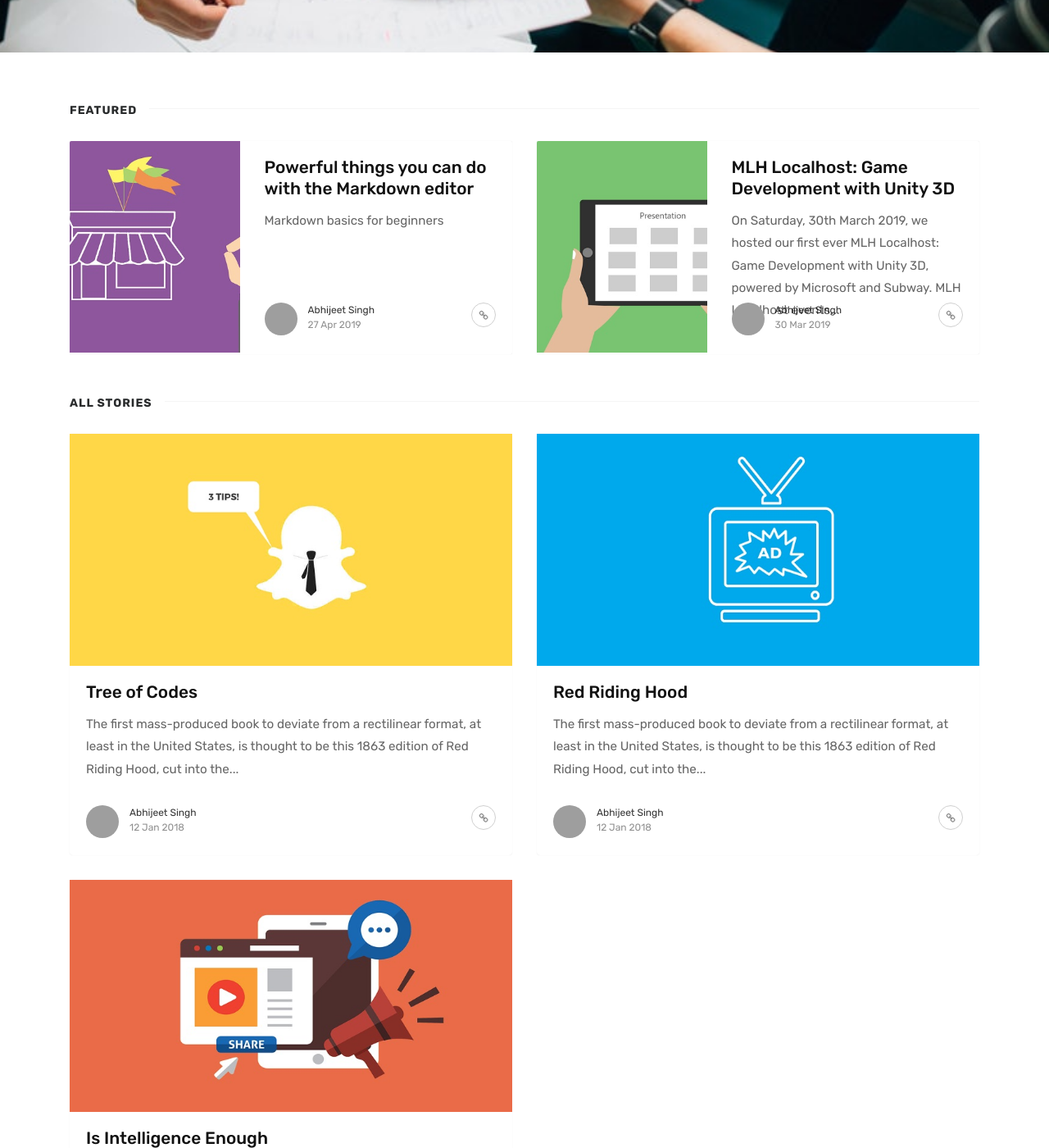
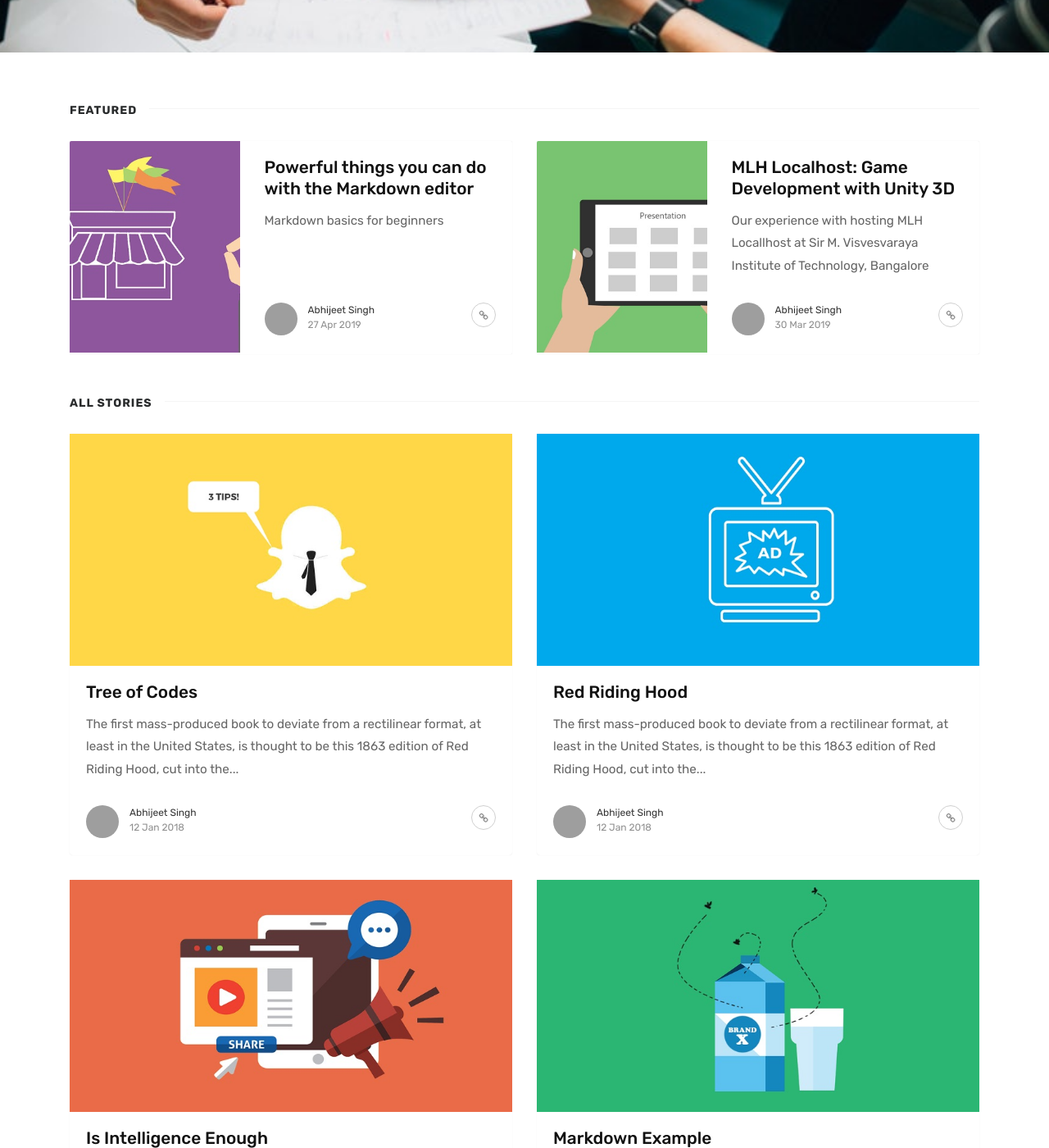
Before and after one commit to glugmvit/glugmvit.github.io, a Jekyll site: the page built from index.html, in a window 1280 px wide and 1400 px high, scrolled down 632 px. Shown: the whole window at 82% size. Built offline with Jekyll 4.4.1, drawn with Linux system fonts in a browser that asks for light colours; the list of posts is cut into pages by our own code; some of the changed text lies outside the part shown; grey boxes are pictures that could not be loaded.

Commit message:
Add excerpt

```diff
--- a/_config.yml
+++ b/_config.yml
@@ -52,4 +52,4 @@
 
 # Output
 permalink: /:title/
-paginate: 5
+paginate: 6
--- a/_posts/2019-03-30-localhost-unity.md
+++ b/_posts/2019-03-30-localhost-unity.md
@@ -5,6 +5,7 @@
 categories: [ Unity, Windows, C# ]
 image: assets/images/1.jpg
 featured: true
+excerpt: Our experience with hosting MLH Locallhost at Sir M. Visvesvaraya Institute of Technology, Bangalore
 ---
 On Saturday, 30th March 2019, we hosted our first ever MLH Localhost: Game Development with Unity 3D, powered by Microsoft and Subway. [MLH Localhost](https://localhost.mlh.io/) events are free, out-of-the-box workshops covering today's most relevant technology so you can share knowledge with your community, spend less time on content, and learn as you go.
 
```
